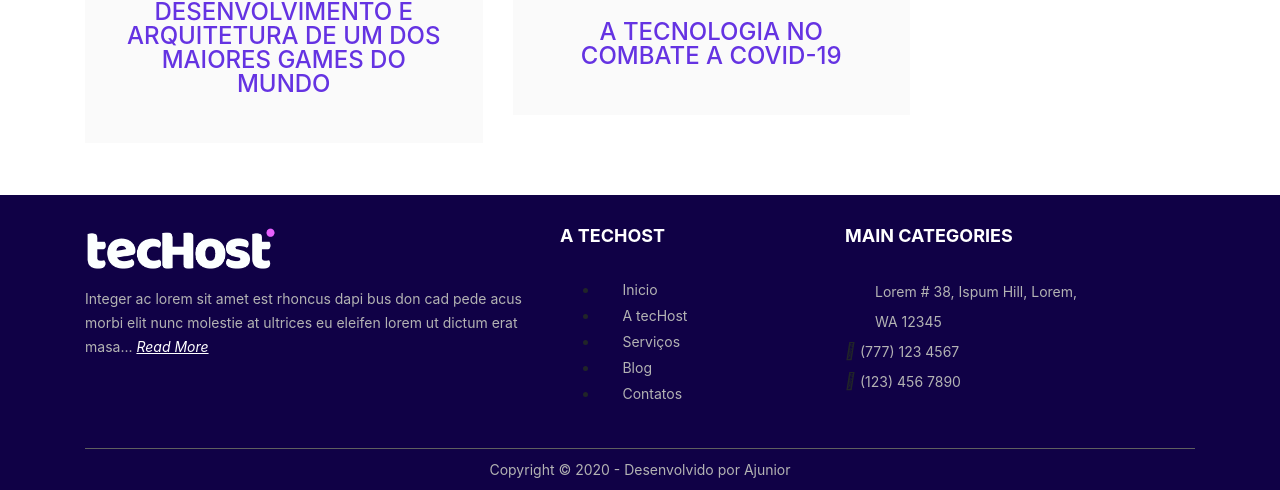
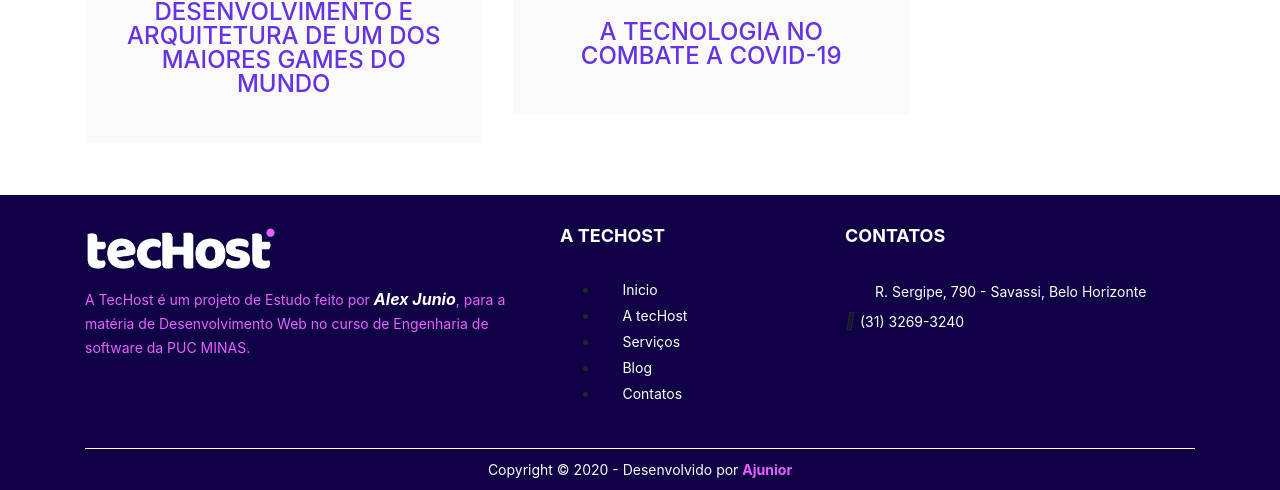
Before and after one commit to ajuniodx/site-techost, a plain HTML site: page index.html in a window 1280 px wide. Shown: the part 2487-2977 px from the top of the page. Drawn offline with nearby package versions, Linux system fonts and the light colour scheme.

Commit message:
conteudo final

```diff
--- a/assets/css/styles.css
+++ b/assets/css/styles.css
@@ -33,6 +33,17 @@
 .bg-tec {
   background-color: #100146;
 }
+.my-link {
+
+  font-weight: bold;
+  text-decoration: none !important;
+  color: #e761fe;
+}
+.ajunior {
+  font-size: 1rem;
+  text-decoration: none !important;
+  font-weight: bold;
+}
 
 
 
@@ -63,11 +74,7 @@
     -ms-flex-pack: justify;
     justify-content: space-between;
     position: relative;
-
 }
-
-
-
 
 .footer-wrap {
   background-color: #100146;
@@ -86,7 +93,7 @@
 .footer-wrap p {
   font-size: 14px;
   line-height: 24px;
-  color: #b3b3b3;
+  color: #E761FE;
   margin-top: 15px;
 }
 
@@ -98,28 +105,27 @@
 
 .footer-wrap p a:hover {
   text-decoration: none;
-  color: #ff7800;
+  color: rgb(14, 212, 24);
 }
 
 .footer-links li a {
   font-size: 14px;
   line-height: 26px;
-  color: #b3b3b3;
+  color: #fff;
   text-decoration: none;
 }
-
 
 .footer-links li:before {
   content: "\f105";
   font-family: 'FontAwesome';
   padding-right: 10px;
-  color: #b3b3b3;
+  color: #fff;
 }
 
 .footer-category li a {
   font-size: 14px;
   line-height: 26px;
-  color: #b3b3b3;
+  color: #fff;
   text-decoration: none;
 }
 
@@ -127,12 +133,11 @@
   content: "\f105";
   font-family: 'FontAwesome';
   padding-right: 10px;
-  color: #b3b3b3;
+  color: #fff;
 }
 
 .address {
-
-  color: #b3b3b3;
+  color: #fff;
   font-size: 14px;
   position: relative;
   padding-left: 30px;
@@ -148,8 +153,7 @@
 }
 
 .info a {
-
-  color: #b3b3b3;
+  color: #fff;
   font-size: 14px;
   line-height: 30px;
   font-weight: normal;
@@ -161,7 +165,7 @@
 
 .info a {
 
-  color: #b3b3b3;
+  color: #fff;
   font-size: 14px;
   line-height: 30px;
   font-weight: normal;
@@ -172,9 +176,9 @@
 }
 
 .copyright {
-  border-top: 1px solid #5f5f5f;
+  border-top: 1px solid #fff;
   font-size: 14px;
-  color: #b3b3b3;
+  color: #FAFAFA;
   margin-top: 25px;
   padding-top: 10px;
   text-align: center;
--- a/index.html
+++ b/index.html
@@ -12,9 +12,6 @@
 </head>
 
 <body>
-    <header>
-
-    </header>
     <nav class="navbar navbar-expand-lg navbar-dark bg-tec fixed-top">
         <a class="navbar-brand" href="#">
             <img class="logo-tec" src="assets/img/techost-invert-logo.png" alt="">
@@ -260,17 +257,13 @@
             </div>
         </div>
     </section>
-
-
     <footer>
         <div class="footer-wrap">
             <div class="container">
                 <div class="row">
                     <div class="col-md-5 col-sm-6">
-                        <div class="footer-logo"><img class="logo-tec" src="assets/img/techost-invert-logo.png"
-                                alt="tecHost"></div>
-                        <p>Integer ac lorem sit amet est rhoncus dapi bus don cad pede acus morbi elit nunc molestie at
-                            ultrices eu eleifen lorem ut dictum erat masa... <a href="about-us.html">Read More</a></p>
+                        <div class="footer-logo"><img class="logo-tec" src="assets/img/techost-invert-logo.png" alt="tecHost"></div>
+                        <p>A TecHost é um projeto de Estudo feito por <a class="ajunior" href="https://www.linkedin.com/in/dx-alexjunio/" target="blank">Alex Junio</a>, para a matéria de Desenvolvimento Web no curso de Engenharia de software da PUC MINAS.</p>
                     </div>
                     <div class="col-md-3 col-sm-12">
                         <h3>A tecHost</h3>
@@ -282,37 +275,20 @@
                             <li><a href="#.">Contatos</a></li>
                         </ul>
                     </div>
-                    <div class="col-md-3 col-sm-12">
-                        <h3>MAIN CATEGORIES</h3>
-                        <div class="address">Lorem # 38, Ispum Hill, Lorem, WA 12345 </div>
-                        <div class="info"><i class="fa fa-phone" aria-hidden="true"></i> <a href="#.">(777) 123 4567</a>
-                        </div>
-                        <div class="info"><i class="fa fa-fax" aria-hidden="true"></i> <a href="#.">(123) 456 7890</a>
+                    <div class="col-md-4 col-sm-12">
+                        <h3>Contatos</h3>
+                        <div class="address"> R. Sergipe, 790 - Savassi, Belo Horizonte </div>
+                        <div class="info"><i class="fa fa-phone" aria-hidden="true"></i> <a href="#.">(31) 3269-3240</a>
                         </div>
                     </div>
                 </div>
-                <div class="copyright">Copyright © 2020 - Desenvolvido por Ajunior</div>
+                <div class="copyright">Copyright © 2020 - Desenvolvido por <a class="my-link" href="https://ajunior.now.sh/" target="black">Ajunior</a></div>
             </div>
         </div>
     </footer>
-
-
-
-
-
-
-
-
-
-    <script src="https://code.jquery.com/jquery-3.4.1.slim.min.js"
-        integrity="sha384-J6qa4849blE2+poT4WnyKhv5vZF5SrPo0iEjwBvKU7imGFAV0wwj1yYfoRSJoZ+n"
-        crossorigin="anonymous"></script>
-    <script src="https://cdn.jsdelivr.net/npm/popper.js@1.16.0/dist/umd/popper.min.js"
-        integrity="sha384-Q6E9RHvbIyZFJoft+2mJbHaEWldlvI9IOYy5n3zV9zzTtmI3UksdQRVvoxMfooAo"
-        crossorigin="anonymous"></script>
-    <script src="https://stackpath.bootstrapcdn.com/bootstrap/4.4.1/js/bootstrap.min.js"
-        integrity="sha384-wfSDF2E50Y2D1uUdj0O3uMBJnjuUD4Ih7YwaYd1iqfktj0Uod8GCExl3Og8ifwB6"
-        crossorigin="anonymous"></script>
+    <script src="https://code.jquery.com/jquery-3.4.1.slim.min.js" integrity="sha384-J6qa4849blE2+poT4WnyKhv5vZF5SrPo0iEjwBvKU7imGFAV0wwj1yYfoRSJoZ+n" crossorigin="anonymous"></script>
+    <script src="https://cdn.jsdelivr.net/npm/popper.js@1.16.0/dist/umd/popper.min.js" integrity="sha384-Q6E9RHvbIyZFJoft+2mJbHaEWldlvI9IOYy5n3zV9zzTtmI3UksdQRVvoxMfooAo"  crossorigin="anonymous"></script>
+    <script src="https://stackpath.bootstrapcdn.com/bootstrap/4.4.1/js/bootstrap.min.js" integrity="sha384-wfSDF2E50Y2D1uUdj0O3uMBJnjuUD4Ih7YwaYd1iqfktj0Uod8GCExl3Og8ifwB6" crossorigin="anonymous"></script>
 </body>
 
 </html>
```
